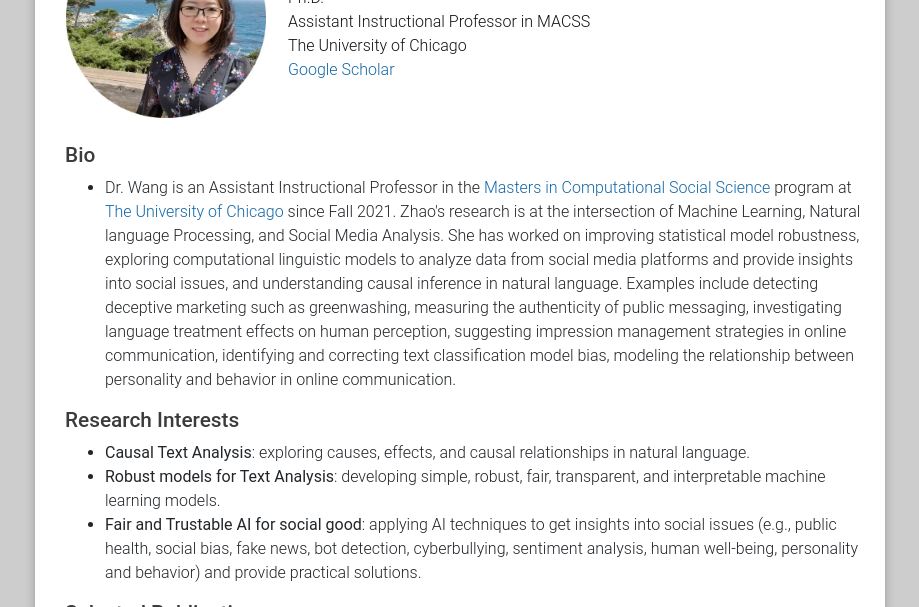
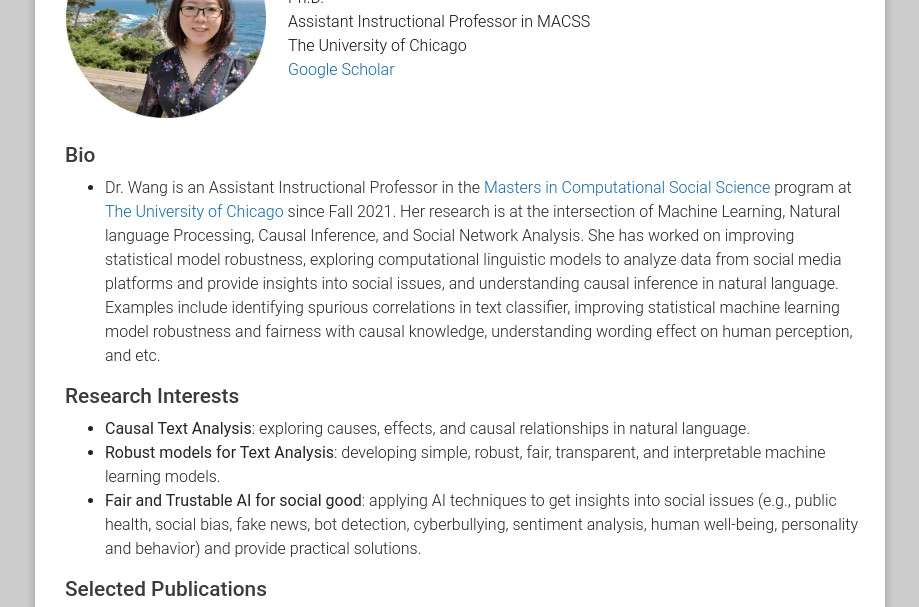
Before and after one commit to ZhaoWang-UC/ZhaoWang-UC.github.io, a plain HTML site: page index.html in a window 1280 px wide. Shown: the part 133-740 px from the top of the page, without its empty margins (180-1099 px from the left). Drawn offline with nearby package versions, Linux system fonts and the light colour scheme.

Commit message:
Update index.html

```diff
--- a/index.html
+++ b/index.html
@@ -161,8 +161,8 @@ body
 	Assistant Instructional Professor in MACSS <br>
 	The University of Chicago <br>
 <!--	<a href='zwang13@uchicago.edu'> Email </a><br> -->
-	<a href="https://scholar.google.com/citations?user=yuSNJosAAAAJ&hl=en">Google Scholar</a>
-<!--         <a href="https://scholar.google.com/citations?user=iqF0jskAAAAJ&hl=en">Google Scholar</a> &bull; <a href="https://dblp.org/pid/86/981.html">DBLP</a> &bull; <a href="https://www.semanticscholar.org/author/Zhao-Wang/145216135">Semantic Scholar</a> -->
+	<a href="https://scholar.google.com/citations?user=iqF0jskAAAAJ&hl=en">Google Scholar</a>
+<!--         <a href="https://scholar.google.com/citations?user=yuSNJosAAAAJ&hl=en">Google Scholar</a> &bull; <a href="https://dblp.org/pid/86/981.html">DBLP</a> &bull; <a href="https://www.semanticscholar.org/author/Zhao-Wang/145216135">Semantic Scholar</a> -->
 	</div><br>
     <!--
     <div id="stanford_logo">
@@ -179,16 +179,16 @@ body
     <ul>
         <!--
 	    <li>Zhao Wang is a Ph.D. student in <a href="https://www.iit.edu/computer-science">Computer Science department, Illinois Institute of Technology (IIT)</a> and a member of <a href="http://tapilab.github.io/">TAPI (Text Analysis in the Public Interest)</a> research lab, advised by <a href="https://sse.tulane.edu/cs/faculty/culotta">Dr. Aron Culotta</a>.
-            Zhao's research is at the intersection of Social Media Analysis, Natural Language Processing, and Machine Learning.
+            Her research is at the intersection of Social Media Analysis, Natural Language Processing, and Machine Learning.
 	    She explores computational linguistic models to analyze data from social media platforms and provide insights into social issues (for example: authenticity of public messaging, public health, deceptive marketing practice - greenwashing) as well as natural language understanding (for example: language treatment effect on human perception, impression management in online communication).
 	    She is especially interested in investigating human well-being based on language in social media and applying AI techniques to help people improve mental health.
         </li>
         -->
 	<li>
 	 Dr. Wang is an Assistant Instructional Professor in the <a href="https://macss.uchicago.edu/">Masters in Computational Social Science</a> program at <a href="https://www.uchicago.edu/">The University of Chicago </a> since Fall 2021.
-	 Zhao's research is at the intersection of Machine Learning, Natural language Processing, and Social Media Analysis.
+	 Her research is at the intersection of Machine Learning, Natural language Processing, Causal Inference, and Social Network Analysis.
 	 She has worked on improving statistical model robustness, exploring computational linguistic models to analyze data from social media platforms and provide insights into social issues, and understanding causal inference in natural language.
-	 Examples include detecting deceptive marketing such as greenwashing, measuring the authenticity of public messaging, investigating language treatment effects on human perception, suggesting impression management strategies in online communication, identifying and correcting text classification model bias, modeling the relationship between personality and behavior in online communication.
+	 Examples include identifying spurious correlations in text classifier, improving statistical machine learning model robustness and fairness with causal knowledge, understanding wording effect on human perception, and etc.
 	</li>
 
    </ul>
```
